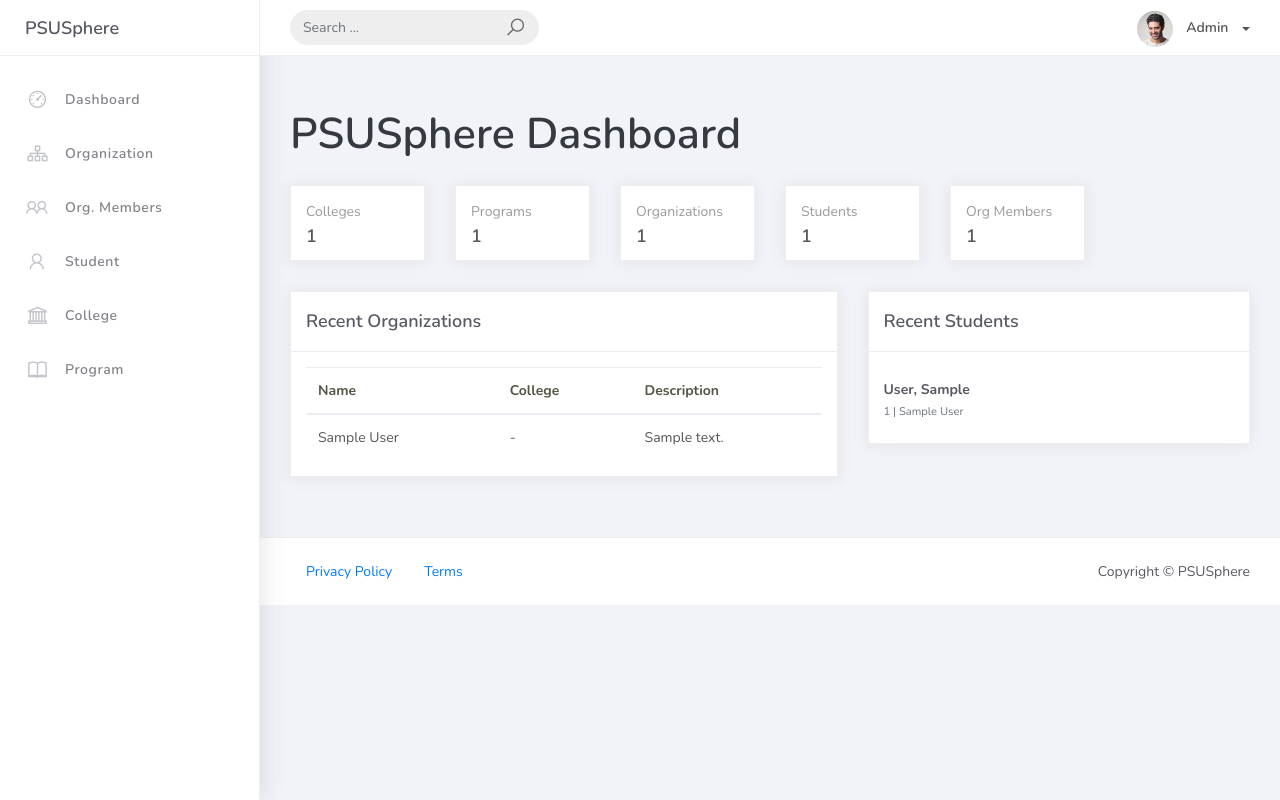
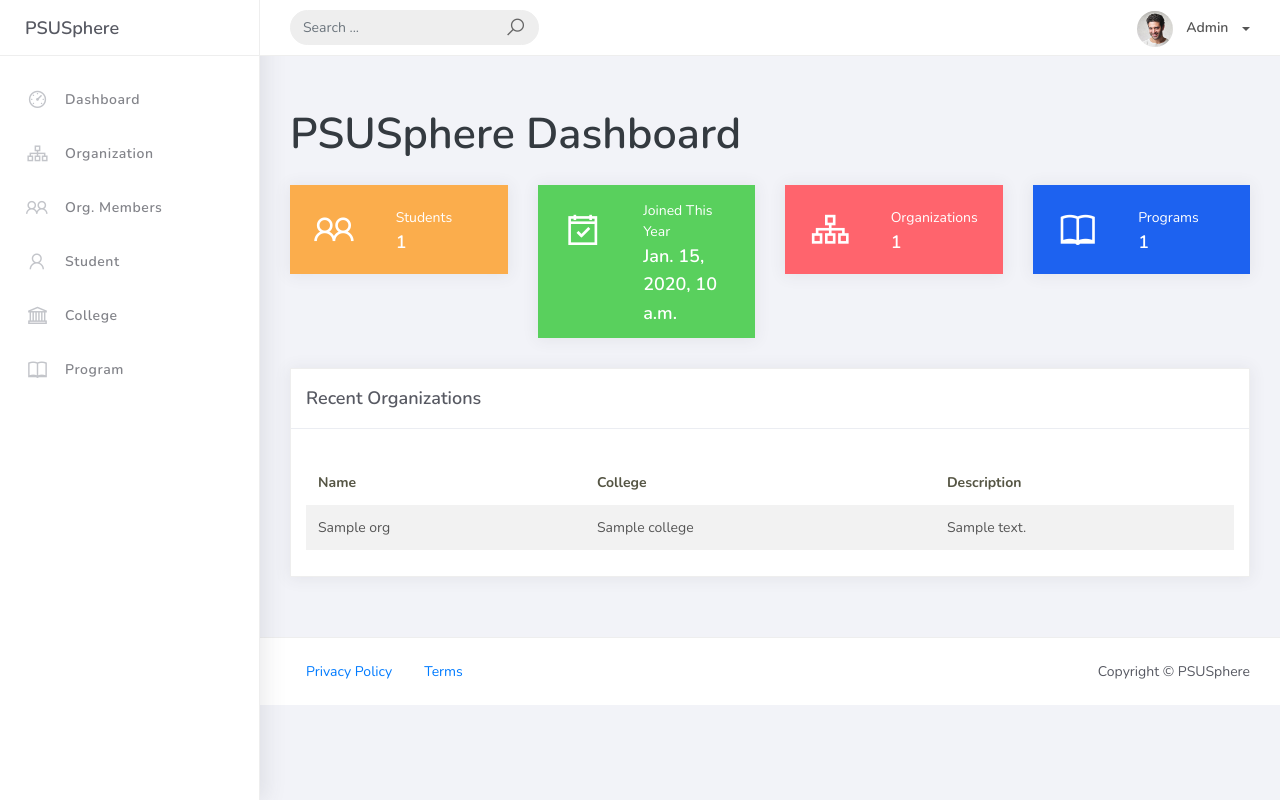
Before and after one commit to krs7000/PSUSphere, a Django app: template projectsite/studentorg/templates/studentorg/home.html in a window 1280 px wide. Run offline with Django 5.2, Linux system fonts and the light colour scheme; data comes from the database, SQL or seed files in the repository; tables that the repository leaves empty hold one stand-in row (values such as "Sample post"); the template is opened without the code that fills it: values that come from a table or form of the project are taken from there, most other values are stand-ins (such as "Sample title", 1, 10 or a date in 2020); some libraries are stand-ins or nearby versions.

Commit message:
Update templates and views

```diff
--- a/projectsite/studentorg/templates/studentorg/home.html
+++ b/projectsite/studentorg/templates/studentorg/home.html
@@ -4,61 +4,78 @@
 
 {% block content %}
 <div class="page-inner pt-4 pb-2">
-  <div class="d-flex align-items-left align-items-md-center flex-column flex-md-row">
-    <div>
-      <h2 class="pb-2 fw-bold text-dark">PSUSphere Dashboard</h2>
-    </div>
-  </div>
+  <h2 class="pb-2 fw-bold text-dark">PSUSphere Dashboard</h2>
 </div>
 
 <div class="page-inner">
   <div class="row">
-    <div class="col-sm-6 col-md-4 col-lg-2">
-      <div class="card card-stats card-round">
+    <div class="col-md-3">
+      <div class="card card-stats card-warning">
         <div class="card-body">
-          <div class="numbers">
-            <p class="card-category">Colleges</p>
-            <h4 class="card-title">{{ college_count }}</h4>
+          <div class="row">
+            <div class="col-5">
+              <div class="icon-big text-center"><i class="la la-users"></i></div>
+            </div>
+            <div class="col-7 d-flex align-items-center">
+              <div class="numbers">
+                <p class="card-category">Students</p>
+                <h4 class="card-title">{{ total_students }}</h4>
+              </div>
+            </div>
           </div>
         </div>
       </div>
     </div>
-    <div class="col-sm-6 col-md-4 col-lg-2">
-      <div class="card card-stats card-round">
+
+    <div class="col-md-3">
+      <div class="card card-stats card-success">
         <div class="card-body">
-          <div class="numbers">
-            <p class="card-category">Programs</p>
-            <h4 class="card-title">{{ program_count }}</h4>
+          <div class="row">
+            <div class="col-5">
+              <div class="icon-big text-center"><i class="la la-calendar-check-o"></i></div>
+            </div>
+            <div class="col-7 d-flex align-items-center">
+              <div class="numbers">
+                <p class="card-category">Joined This Year</p>
+                <h4 class="card-title">{{ students_joined_this_year }}</h4>
+              </div>
+            </div>
           </div>
         </div>
       </div>
     </div>
-    <div class="col-sm-6 col-md-4 col-lg-2">
-      <div class="card card-stats card-round">
+
+    <div class="col-md-3">
+      <div class="card card-stats card-danger">
         <div class="card-body">
-          <div class="numbers">
-            <p class="card-category">Organizations</p>
-            <h4 class="card-title">{{ organization_count }}</h4>
+          <div class="row">
+            <div class="col-5">
+              <div class="icon-big text-center"><i class="la la-sitemap"></i></div>
+            </div>
+            <div class="col-7 d-flex align-items-center">
+              <div class="numbers">
+                <p class="card-category">Organizations</p>
+                <h4 class="card-title">{{ total_organizations }}</h4>
+              </div>
+            </div>
           </div>
         </div>
       </div>
     </div>
-    <div class="col-sm-6 col-md-4 col-lg-2">
-      <div class="card card-stats card-round">
+
+    <div class="col-md-3">
+      <div class="card card-stats card-primary">
         <div class="card-body">
-          <div class="numbers">
-            <p class="card-category">Students</p>
-            <h4 class="card-title">{{ student_count }}</h4>
-          </div>
-        </div>
-      </div>
-    </div>
-    <div class="col-sm-6 col-md-4 col-lg-2">
-      <div class="card card-stats card-round">
-        <div class="card-body">
-          <div class="numbers">
-            <p class="card-category">Org Members</p>
-            <h4 class="card-title">{{ orgmember_count }}</h4>
+          <div class="row">
+            <div class="col-5">
+              <div class="icon-big text-center"><i class="la la-book"></i></div>
+            </div>
+            <div class="col-7 d-flex align-items-center">
+              <div class="numbers">
+                <p class="card-category">Programs</p>
+                <h4 class="card-title">{{ total_programs }}</h4>
+              </div>
+            </div>
           </div>
         </div>
       </div>
@@ -66,15 +83,14 @@
   </div>
 
   <div class="row">
-    <div class="col-md-7">
+    <div class="col-md-12">
       <div class="card">
         <div class="card-header">
           <div class="card-title">Recent Organizations</div>
         </div>
-        <div class="card-body pb-0">
-          {% if recent_organizations %}
+        <div class="card-body">
           <div class="table-responsive">
-            <table class="table table-hover">
+            <table class="table table-striped mt-3">
               <thead>
                 <tr>
                   <th>Name</th>
@@ -83,43 +99,20 @@
                 </tr>
               </thead>
               <tbody>
-                {% for org in recent_organizations %}
+                {% for org in home %}
                 <tr>
                   <td>{{ org.name }}</td>
                   <td>{{ org.college|default:"-" }}</td>
-                  <td>{{ org.description|truncatechars:80 }}</td>
+                  <td>{{ org.description|default:"-" }}</td>
+                </tr>
+                {% empty %}
+                <tr>
+                  <td colspan="3" class="text-center">No organizations found.</td>
                 </tr>
                 {% endfor %}
               </tbody>
             </table>
           </div>
-          {% else %}
-          <p class="text-muted mb-0">No organizations found.</p>
-          {% endif %}
-        </div>
-      </div>
-    </div>
-
-    <div class="col-md-5">
-      <div class="card">
-        <div class="card-header">
-          <div class="card-title">Recent Students</div>
-        </div>
-        <div class="card-body">
-          {% if recent_students %}
-          <ul class="list-group list-group-flush">
-            {% for student in recent_students %}
-            <li class="list-group-item d-flex justify-content-between align-items-center px-0">
-              <div>
-                <div class="font-weight-bold">{{ student.lastname }}, {{ student.firstname }}</div>
-                <small class="text-muted">{{ student.student_id }} | {{ student.program }}</small>
-              </div>
-            </li>
-            {% endfor %}
-          </ul>
-          {% else %}
-          <p class="text-muted mb-0">No students found.</p>
-          {% endif %}
         </div>
       </div>
     </div>
--- a/projectsite/templates/base.html
+++ b/projectsite/templates/base.html
@@ -36,7 +36,7 @@
                 <ul class="navbar-nav topbar-nav ml-md-auto align-items-center">
                     <li class="nav-item dropdown">
                         <a class="dropdown-toggle profile-pic" data-toggle="dropdown" href="#" aria-expanded="false">
-                            <img src="{% static 'ready/assets/img/profile.jpg' %}" alt="user-img" width="36" class="img-circle">
+                            <img src="{% static 'img/profile.jpg' %}" alt="user-img" width="36" class="img-circle">
                             <span>Admin</span>
                         </a>
                         <ul class="dropdown-menu dropdown-user">
--- a/projectsite/templates/studentorg/college_list.html
+++ b/projectsite/templates/studentorg/college_list.html
@@ -14,7 +14,7 @@
         <div class="card-body">
           <div class="row mb-3">
             <div class="col-md-6">
-              <form class="navbar-left navbar-form nav-search mr-md-3" method="get">
+              <form class="navbar-left navbar-form nav-search mr-md-3" action="{% url 'college-list' %}" method="get">
                 <div class="input-group">
                   <input type="text" name="q" value="{{ q }}" placeholder="Search ..." class="form-control" />
                   <div class="input-group-append"><span class="input-group-text"><i class="la la-search search-icon"></i></span></div>
--- a/projectsite/templates/studentorg/org_list.html
+++ b/projectsite/templates/studentorg/org_list.html
@@ -15,7 +15,7 @@
         <div class="card-body">
           <div class="row mb-3">
             <div class="col-md-6">
-              <form class="navbar-left navbar-form nav-search mr-md-3" method="get">
+              <form class="navbar-left navbar-form nav-search mr-md-3" action="{% url 'organization-list' %}" method="get">
                 <div class="input-group">
                   <input type="text" name="q" value="{{ q }}" placeholder="Search ..." class="form-control" />
                   <div class="input-group-append">
--- a/projectsite/templates/studentorg/student_list.html
+++ b/projectsite/templates/studentorg/student_list.html
@@ -3,5 +3,5 @@
 {% block title %}Students | PSUSphere{% endblock %}
 
 {% block content %}
-<div class="page-inner"><div class="row"><div class="col-md-12"><div class="card"><div class="card-header"><div class="card-title">List of Students</div><div class="card-category">Page Subtitle</div></div><div class="card-body"><div class="row mb-3"><div class="col-md-6"><form class="navbar-left navbar-form nav-search mr-md-3" method="get"><div class="input-group"><input type="text" name="q" value="{{ q }}" placeholder="Search ..." class="form-control" /><div class="input-group-append"><span class="input-group-text"><i class="la la-search search-icon"></i></span></div></div></form></div><div class="col-md-6"><div class="pull-right"><a href="{% url 'student-add' %}" class="btn btn-success btn-rounded">Add Student</a></div></div></div><div class="table-responsive"><table class="table table-striped mt-3"><thead><tr><th>ID</th><th>Name</th><th>Program</th><th>Action</th></tr></thead><tbody>{% for object in object_list %}<tr><td>{{ object.student_id }}</td><td>{{ object.lastname }}, {{ object.firstname }}</td><td>{{ object.program }}</td><td><a href="{% url 'student-update' object.id %}">Edit</a> <a href="{% url 'student-delete' object.id %}" class="text-danger">Delete</a></td></tr>{% empty %}<tr><td colspan="4">No Records Found</td></tr>{% endfor %}</tbody></table></div>{% include "includes/pagination.html" %}</div></div></div></div></div>
+<div class="page-inner"><div class="row"><div class="col-md-12"><div class="card"><div class="card-header"><div class="card-title">List of Students</div><div class="card-category">Page Subtitle</div></div><div class="card-body"><div class="row mb-3"><div class="col-md-6"><form class="navbar-left navbar-form nav-search mr-md-3" action="{% url 'student-list' %}" method="get"><div class="input-group"><input type="text" name="q" value="{{ q }}" placeholder="Search ..." class="form-control" /><div class="input-group-append"><span class="input-group-text"><i class="la la-search search-icon"></i></span></div></div></form></div><div class="col-md-6"><div class="pull-right"><a href="{% url 'student-add' %}" class="btn btn-success btn-rounded">Add Student</a></div></div></div><div class="table-responsive"><table class="table table-striped mt-3"><thead><tr><th>ID</th><th>Name</th><th>Program</th><th>Action</th></tr></thead><tbody>{% for object in object_list %}<tr><td>{{ object.student_id }}</td><td>{{ object.lastname }}, {{ object.firstname }}</td><td>{{ object.program }}</td><td><a href="{% url 'student-update' object.id %}">Edit</a> <a href="{% url 'student-delete' object.id %}" class="text-danger">Delete</a></td></tr>{% empty %}<tr><td colspan="4">No Records Found</td></tr>{% endfor %}</tbody></table></div>{% include "includes/pagination.html" %}</div></div></div></div></div>
 {% endblock %}
```
Also changed, not shown: projectsite/studentorg/views.py (+36 -17 lines), projectsite/templates/studentorg/orgmember_list.html (+91 -1 lines), projectsite/templates/studentorg/program_list.html (+86 -1 lines), 1 other file.
